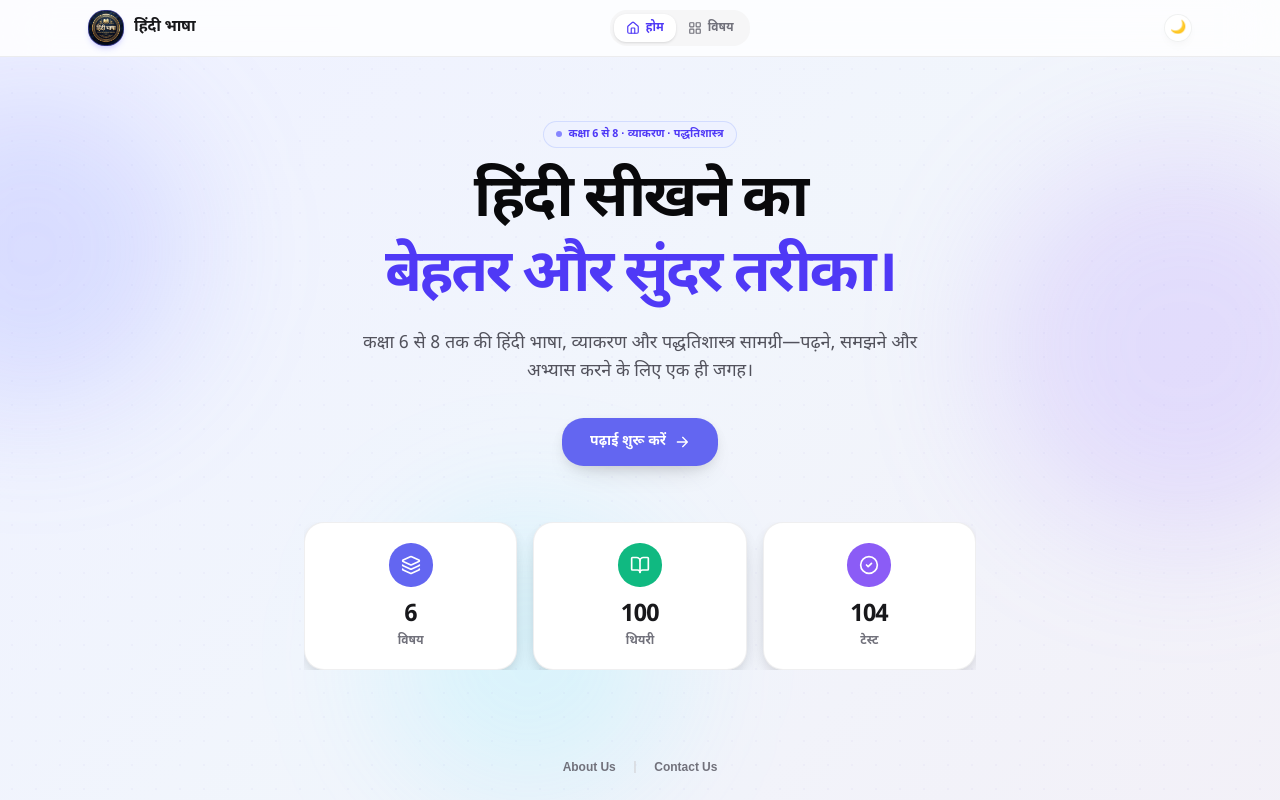
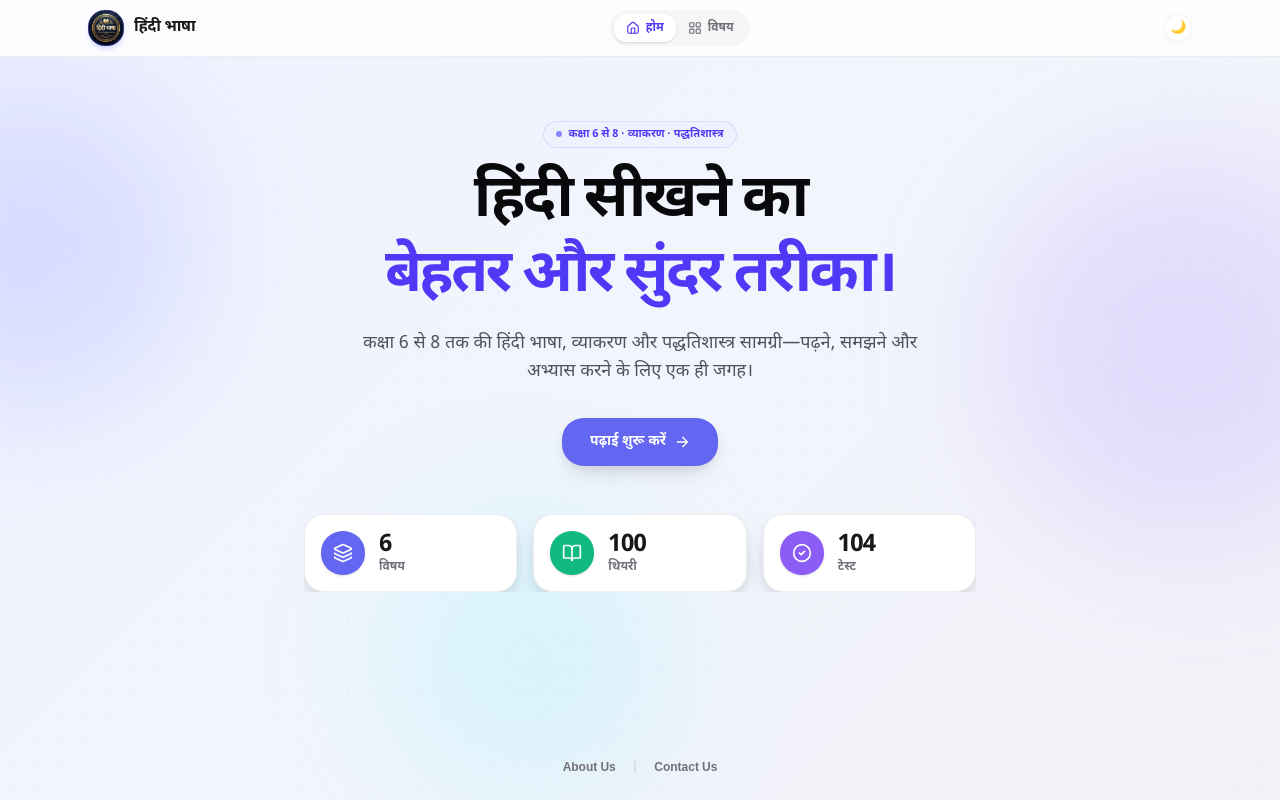
Before and after one commit to GyanAcademy01/Hindi-language, a Next.js app: page / in a window 1280 px wide. Built offline with nearby package versions, Linux system fonts and the light colour scheme.

Commit message:
style: redesign home page stats section into elegant horizontal row layout

```diff
--- a/src/app/page.tsx
+++ b/src/app/page.tsx
@@ -72,19 +72,21 @@ export default function HomePage() {
           </div>
         </section>
 
-        {/* Stats */}
-        <section className="mx-auto mt-14 grid max-w-2xl grid-cols-3 gap-4 cv-auto">
+        {/* Stats - Horizontal Row Layout */}
+        <section className="mx-auto mt-12 grid max-w-2xl grid-cols-1 sm:grid-cols-3 gap-3.5 sm:gap-4 cv-auto">
           {stats.map((s) => (
             <div
               key={s.label}
-              className="rounded-[20px] border border-zinc-200/60 bg-white p-5 text-center transition-all duration-300 hover:-translate-y-1 dark:border-white/[0.06] dark:bg-zinc-900"
+              className="flex items-center gap-3.5 rounded-[20px] border border-zinc-200/60 bg-white px-4 py-3.5 sm:px-4 sm:py-4 transition-all duration-300 hover:-translate-y-1 dark:border-white/[0.06] dark:bg-zinc-900"
               style={{ boxShadow: BLACK_SM }}
             >
-              <span className="mx-auto flex h-11 w-11 items-center justify-center rounded-2xl text-white" style={{ backgroundColor: s.color }}>
+              <span className="flex h-11 w-11 shrink-0 items-center justify-center rounded-2xl text-white shadow-sm" style={{ backgroundColor: s.color }}>
                 <Icon name={s.icon} className="h-5 w-5" />
               </span>
-              <p className="mt-3 text-2xl font-black tracking-tight text-zinc-900 dark:text-white">{s.value}</p>
-              <p className="mt-0.5 text-xs font-semibold text-zinc-500 dark:text-zinc-400">{s.label}</p>
+              <div className="flex flex-col text-left">
+                <p className="text-xl sm:text-2xl font-black tracking-tight text-zinc-900 dark:text-white leading-none">{s.value}</p>
+                <p className="mt-1 text-xs font-bold text-zinc-500 dark:text-zinc-400 leading-none">{s.label}</p>
+              </div>
             </div>
           ))}
         </section>
```
